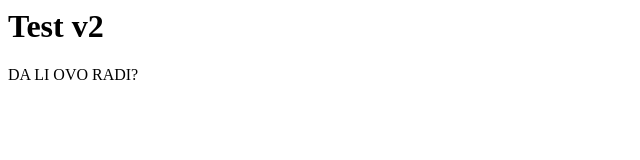
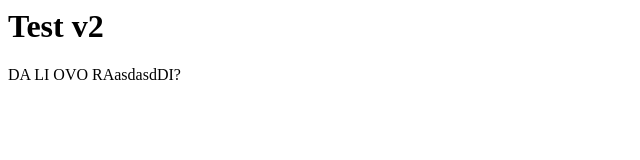
Before and after one commit to davidkovacwebdev/droplet-deploy, a plain HTML site: page index.html in a window 1280 px wide. Shown: the full height of the page, 0-640 px from the left. Drawn offline with Linux system fonts and the light colour scheme.

Commit message:
another commit

```diff
--- a/index.html
+++ b/index.html
@@ -1,3 +1,3 @@
 <h1>Test v2</h1>
 
-<p>DA LI OVO RADI?</p>
+<p>DA LI OVO RAasdasdDI?</p>
```
